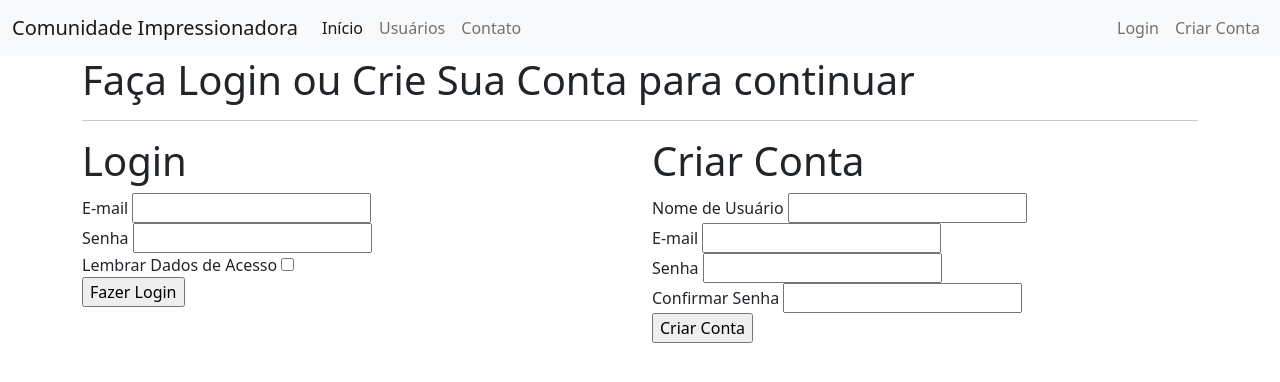
After one commit to ademilsonpires/SiteComunidade, a Flask app: page /login in a window 1280 px wide. The commit adds this page. Shown: the top 382 px of the page. Run offline with Flask 2, Linux system fonts and the light colour scheme.

Commit message:
Contrução da estruturA do Formulário de Login

```diff
--- /dev/null
+++ b/forms.py
@@ -0,0 +1,17 @@
+from flask_wtf import FlaskForm
+from wtforms import StringField, PasswordField, SubmitField, BooleanField
+from wtforms.validators import DataRequired, length, Email, EqualTo
+
+class FormCriarConta(FlaskForm):
+    username = StringField('Nome de Usuário', validators=[DataRequired()])
+    email = StringField('E-mail', validators=[DataRequired(), Email()])
+    senha = PasswordField('Senha', validators=[DataRequired(), length(6, 20)])
+    confirmacao_senha = PasswordField('Confirmar Senha', validators=[DataRequired(), EqualTo('senha')])
+    botao_submit_criar_conta = SubmitField('Criar Conta')
+
+
+class FormLogin(FlaskForm):
+    email = StringField('E-mail', validators=[DataRequired(), Email()])
+    senha = PasswordField('Senha', validators=[DataRequired(), length(6, 20)])
+    lembrar_dados = BooleanField('Lembrar Dados de Acesso')
+    botao_submit_login = SubmitField('Fazer Login')
--- a/main.py
+++ b/main.py
@@ -1,6 +1,10 @@
-from flask import Flask, render_template
+from flask import Flask, render_template, url_for
+from forms import FormLogin, FormCriarConta
+
 
 app = Flask(__name__)
+
+app.config['SECRET_KEY'] = '9e57ca58a84f6cd3b02b2114fd90ef7c'
 
 @app.route('/')
 def home():
@@ -12,7 +16,16 @@ def contato():
     return render_template('contato.html')
 
 
+@app.route('/listagem-usuarios')
+def usuarios():
+    lista_usuarios = {'Ademilson', 'Abrão','Cassyo'}
+    return render_template('usuarios.html', lista_usuarios=lista_usuarios)
 
+@app.route('/login')
+def login():
+    form_login = FormLogin()
+    form_criarconta = FormCriarConta()
+    return render_template('login.html', form_login=form_login, form_criarconta=form_criarconta)
 
 if __name__ == '__main__':
     app.run(debug=True)
--- a/templates/base.html
+++ b/templates/base.html
@@ -14,11 +14,7 @@
 
 </head>
 <body>
-<nav class="navbar bg-light">
-  <div class="container-fluid">
-
-  </div>
-</nav>
+{% include  'navbar.html' %}
 
     {% block body %}
     {% endblock %}
--- /dev/null
+++ b/templates/login.html
@@ -0,0 +1,60 @@
+{% extends 'base.html' %}
+
+{% block body %}
+<div class="container">
+<h1>Faça Login ou Crie Sua Conta para continuar</h1>
+    <hr>
+    <div class="row">
+    <div class="col">
+        <form method="POST" action="">
+           <h1>Login</h1>
+           <fieldset>
+               <div class="form-group">
+               {{form_login.email.label}}
+               {{form_login.email}}
+               </div>
+               <div class="form-group">
+               {{form_login.senha.label}}
+               {{form_login.senha}}
+               </div>
+               <div class="form-group">
+               {{form_login.lembrar_dados.label}}
+               {{form_login.lembrar_dados}}
+               </div>
+           </fieldset>
+           {{form_login.botao_submit_login}}
+       </form>
+
+    </div>
+
+    <div class="col">
+        <form method="POST" action="">
+            <h1>Criar Conta</h1>
+            <fieldset>
+                <div class="form-group">
+                {{form_criarconta.username.label}}
+                {{form_criarconta.username}}
+                </div>
+                <div class="form-group">
+                {{form_criarconta.email.label}}
+                {{form_criarconta.email}}
+                </div>
+                <div class="form-group">
+                {{form_criarconta.senha.label}}
+                {{form_criarconta.senha}}
+                </div>
+                <div class="form-group">
+                {{form_criarconta.confirmacao_senha.label}}
+                {{form_criarconta.confirmacao_senha}}
+                </div>
+            </fieldset>
+            {{form_criarconta.botao_submit_criar_conta}}
+        </form>
+    </div>
+    </div>
+
+
+
+
+</div>
+{% endblock %}
--- /dev/null
+++ b/templates/navbar.html
@@ -0,0 +1,31 @@
+<nav class="navbar navbar-expand-lg bg-light">
+  <div class="container-fluid">
+    <a class="navbar-brand" href="{{url_for('home')}}">Comunidade Impressionadora</a>
+    <button class="navbar-toggler" type="button" data-bs-toggle="collapse" data-bs-target="#navbarSupportedContent" aria-controls="navbarSupportedContent" aria-expanded="false" aria-label="Toggle navigation">
+      <span class="navbar-toggler-icon"></span>
+    </button>
+    <div class="collapse navbar-collapse" id="navbarSupportedContent">
+      <ul class="navbar-nav me-auto mb-2 mb-lg-0">
+        <li class="nav-item">
+          <a class="nav-link active" aria-current="page" href="{{url_for('home')}}">Início</a>
+        </li>
+        <li class="nav-item">
+          <a class="nav-link" href="{{url_for('usuarios')}}">Usuários</a>
+        </li>
+         <li class="nav-item">
+          <a class="nav-link" href="{{url_for('contato')}}">Contato</a>
+        </li>
+
+
+      </ul>
+      <ul class="navbar-nav d-flex">
+         <li class="nav-item">
+          <a class="nav-link" href="{{url_for('login')}}">Login</a>
+        </li>
+         <li class="nav-item">
+          <a class="nav-link" href="#">Criar Conta</a>
+        </li>
+      </ul>
+    </div>
+  </div>
+</nav>
```
Also changed, not shown: templates/contato.html (+7 -2 lines), templates/usuarios.html (added, +11 -0 lines).
